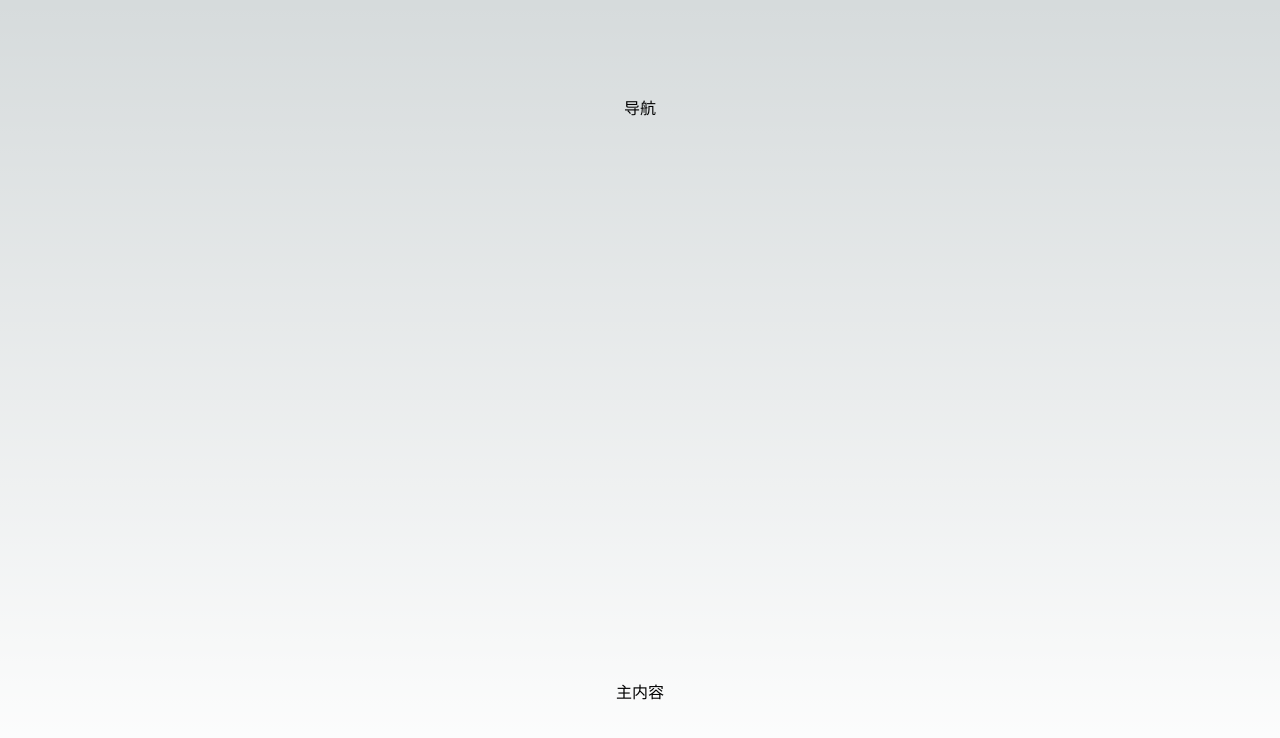
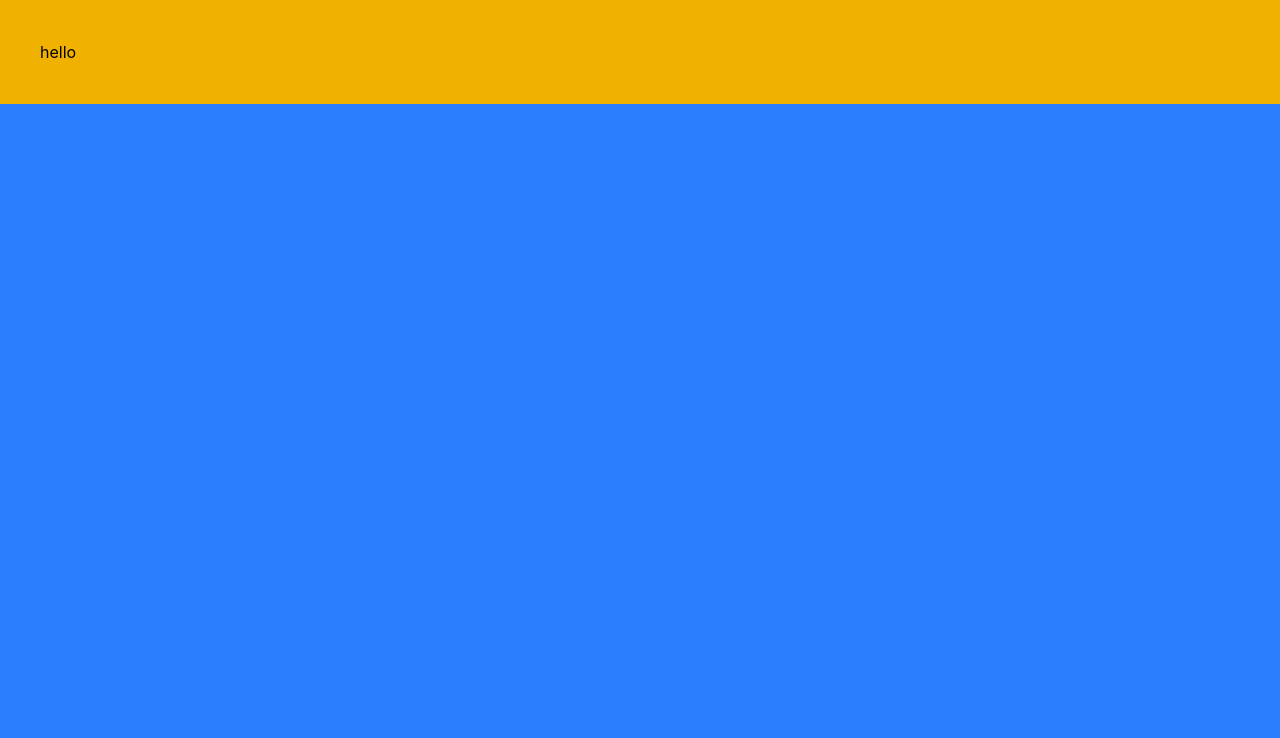
Before and after one commit to jacbo/chatgpt-app, a Next.js app: page / in a window 1280 px wide. Shown: the top 738 px of the page. Built offline with nearby package versions, Linux system fonts and the light colour scheme.

Commit message:
修改样式

```diff
--- /dev/null
+++ b/app/chat/page.tsx
@@ -0,0 +1,8 @@
+export default function Chat(){
+    return <div className="bg-blue-500 p-10 h-screen">聊天</div>
+}
+
+export const metadata = {
+  title: '聊天',
+  description: 'Generated by create next app',
+}
--- a/app/globals.css
+++ b/app/globals.css
@@ -13,13 +13,3 @@
     --background-end-rgb: 0, 0, 0;
   }
 }
-
-body {
-  color: rgb(var(--foreground-rgb));
-  background: linear-gradient(
-      to bottom,
-      transparent,
-      rgb(var(--background-end-rgb))
-    )
-    rgb(var(--background-start-rgb));
-}
--- a/app/layout.tsx
+++ b/app/layout.tsx
@@ -1,7 +1,4 @@
 import './globals.css'
-import { Inter } from 'next/font/google'
-
-const inter = Inter({ subsets: ['latin'] })
 
 export const metadata = {
   title: 'Create Next App',
@@ -14,8 +11,8 @@ export default function RootLayout({
   children: React.ReactNode
 }) {
   return (
-    <html lang="en">
-      <body className={inter.className}>{children}</body>
+    <html lang="zh">
+      <body className="bg-blue-500">{children}</body>
     </html>
   )
 }
--- a/app/page.tsx
+++ b/app/page.tsx
@@ -3,9 +3,8 @@ import Main from "@/components/home/Main";
 
 export default function Home() {
   return (
-    <main className="flex min-h-screen flex-col items-center justify-between p-24">
-      <Navigation />
-      <Main />
+    <main className="bg-yellow-500 p-10">
+     <p>hello</p>
     </main>
   )
 }
```
